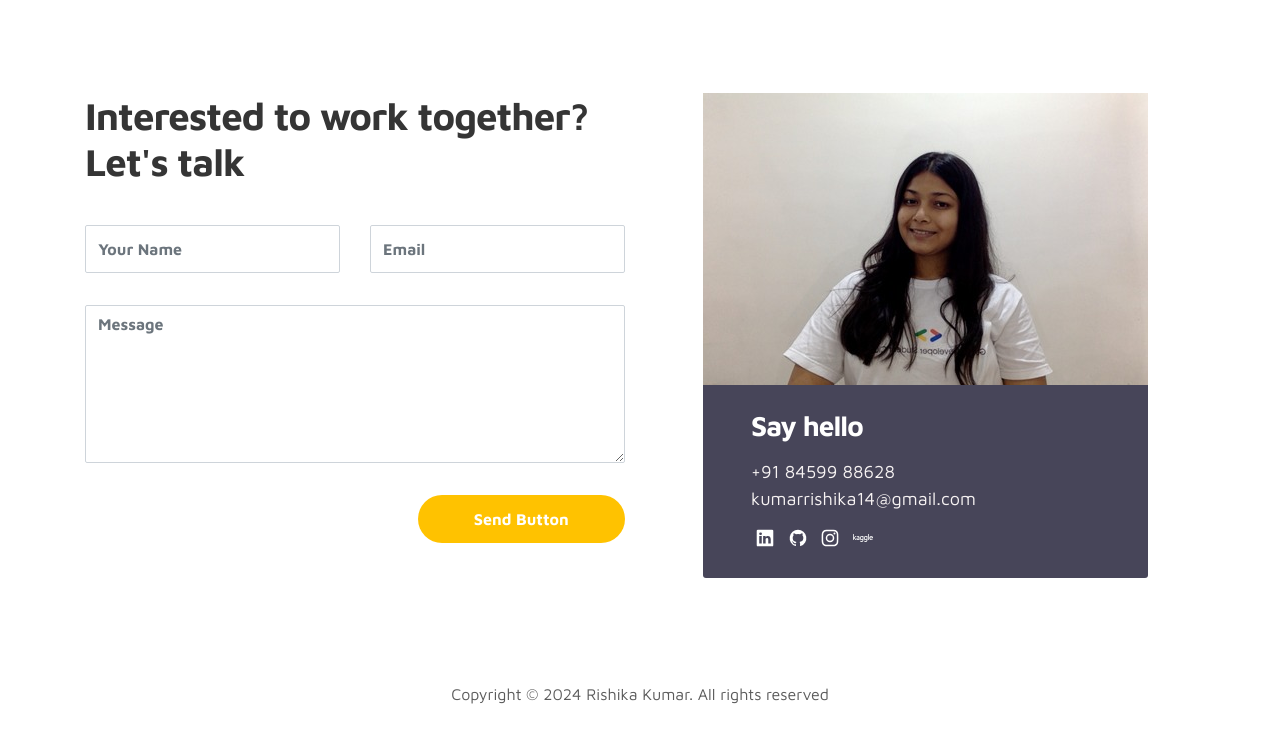
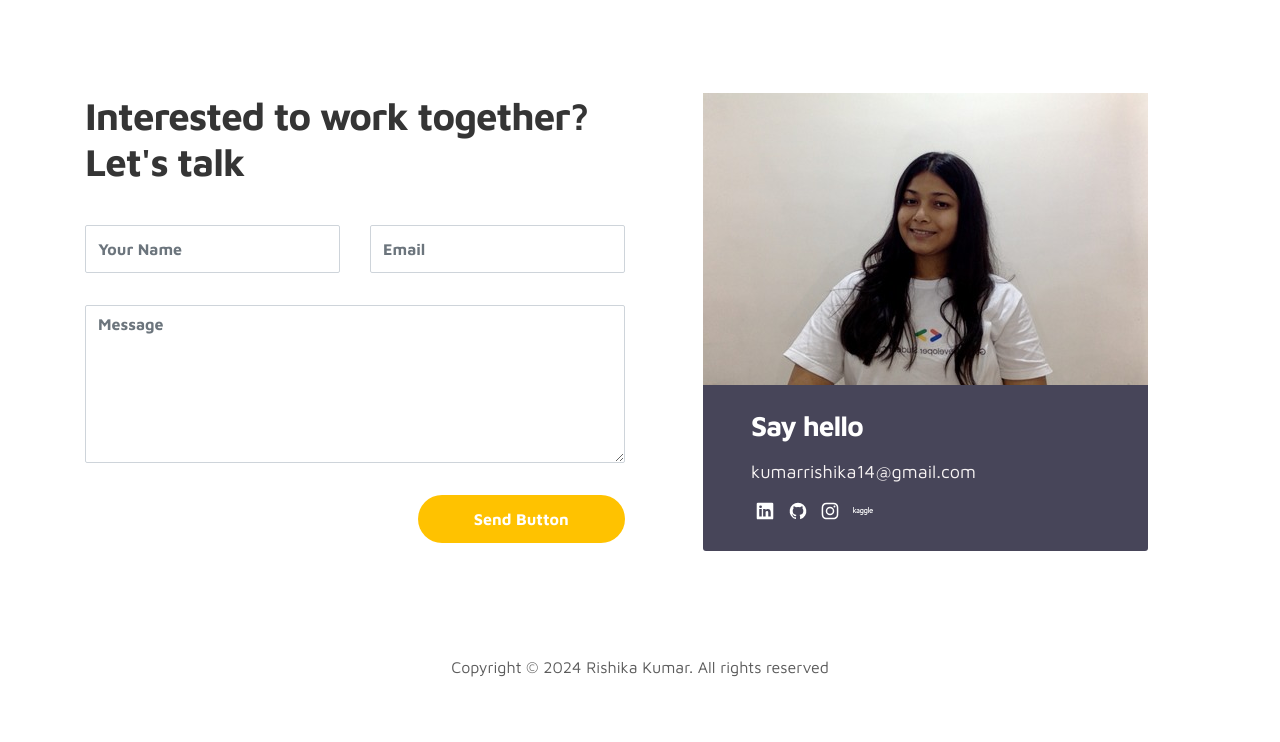
Before and after one commit to rishhhkumar/portfolio, a plain HTML site: page index.html in a window 1280 px wide. Shown: the part 2545-3287 px from the top of the page. Drawn offline with Linux system fonts and the light colour scheme.

Commit message:
Update index.html

```diff
--- a/index.html
+++ b/index.html
@@ -330,7 +330,7 @@
             <div class="contact-info justify-content-between align-items-center py-4 px-lg-5">
                 <div class="contact-info-item">
                   <h3 class="mb-3 text-white">Say hello</h3>
-                  <p class="footer-text mb-0">+91 84599 88628</p>
+<!--                   <p class="footer-text mb-0">+91 84599 88628</p> -->
                   <p><a href="mailto:kumarrishika14@gmail.com">kumarrishika14@gmail.com</a></p>
                 </div>
 
```
